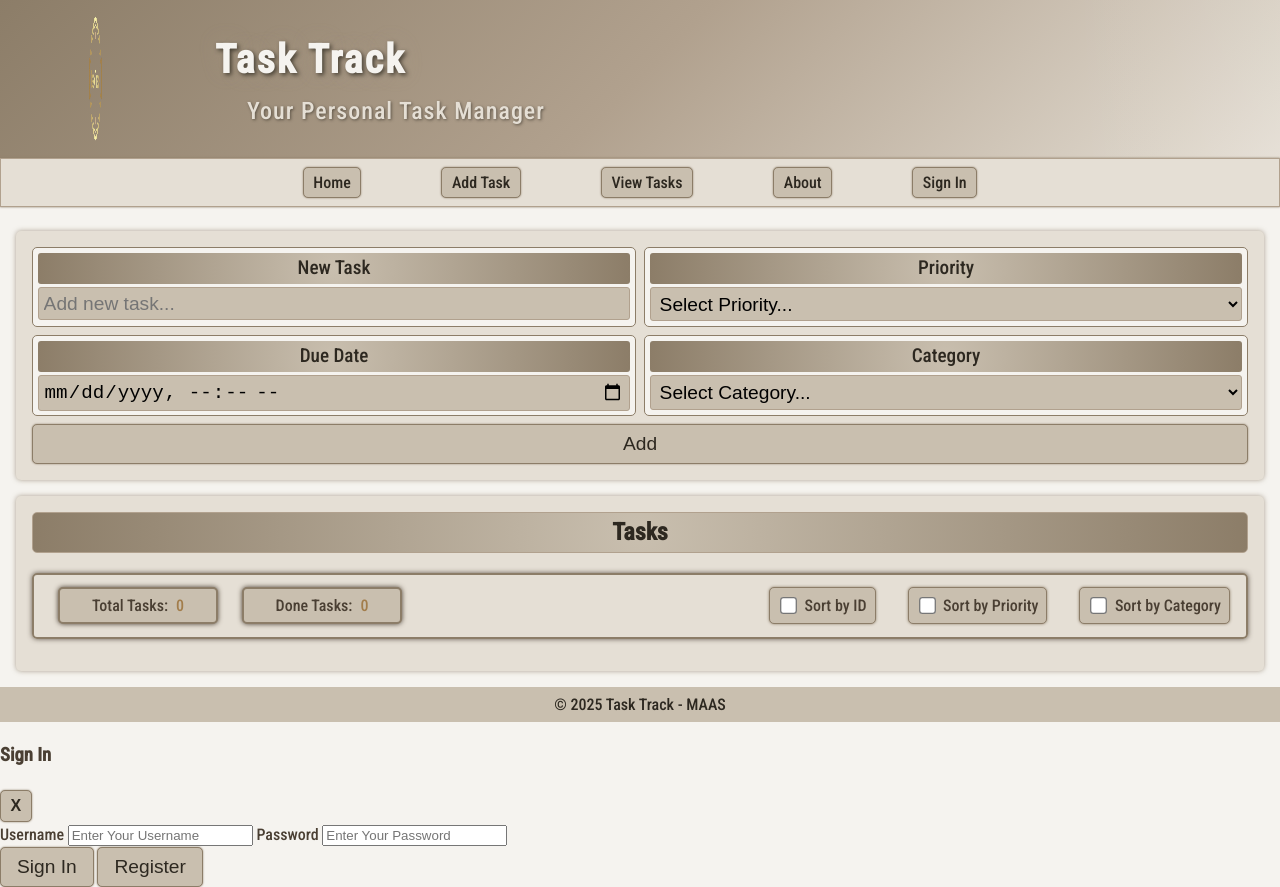
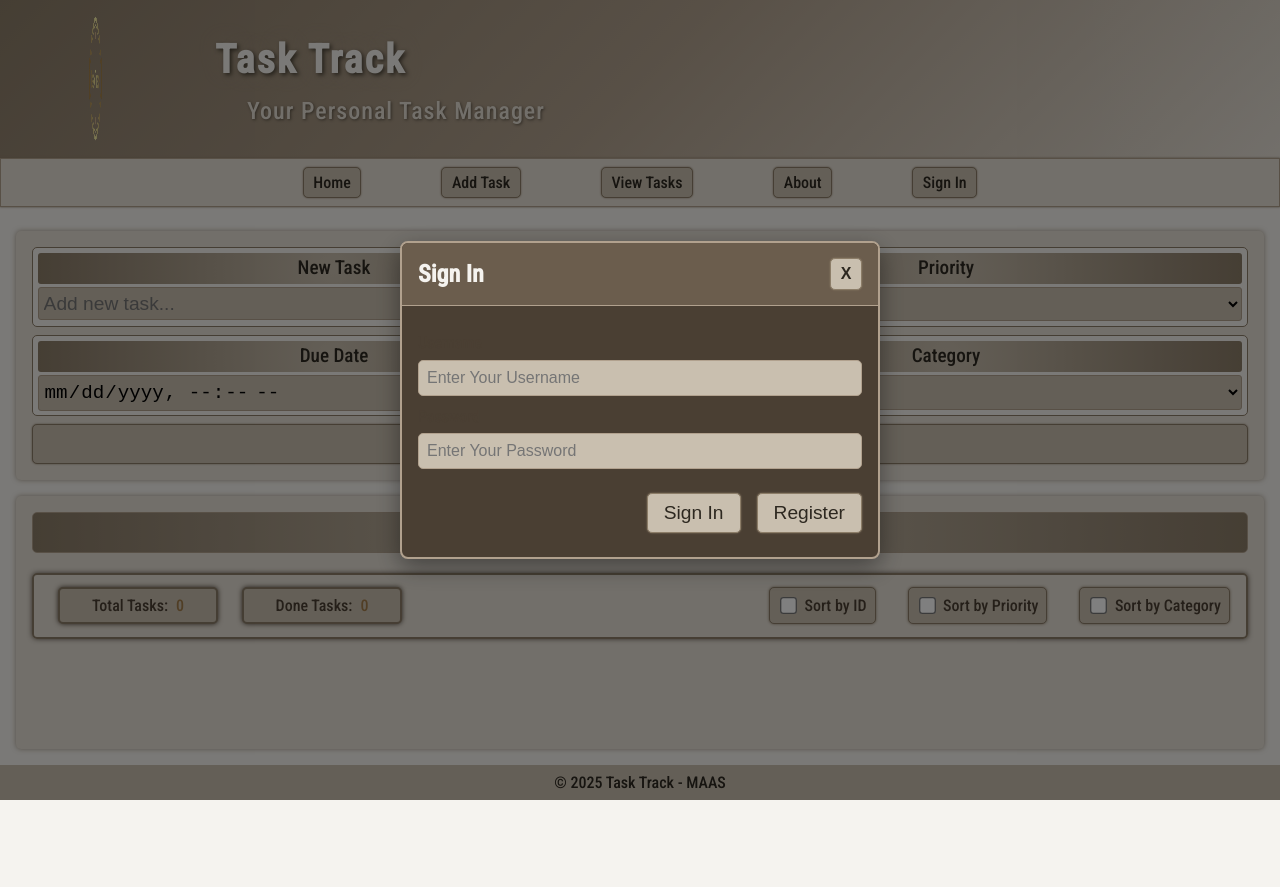
Before and after one commit to AlaaAlsous/Task-Track, a website: page public/index.html in a window 1280 px wide. Both pictures are taken after a click on the link "Sign In". After the commit the page ends 800 px from the top, so only its background shows below. Drawn offline with Linux system fonts and the light colour scheme; no server answers.

Commit message:
Improve modal layout and appearance

```diff
--- a/public/styles.css
+++ b/public/styles.css
@@ -480,7 +480,9 @@ main {
   z-index: 1000;
   user-select: none;
   border: 3px solid #d4a674d0;
-  box-shadow: 0 0 5px #d4a574, 0 0 10px #d4a57455;
+  box-shadow:
+    0 0 5px #d4a574,
+    0 0 10px #d4a57455;
   text-align: center;
   font-size: clamp(1rem, 3vw, 1.3rem);
   background: linear-gradient(135deg, #4a3f33 0%, #8c7d68 50%, #c9bfaf 100%);
@@ -568,6 +570,76 @@ main {
 }
 .btn-back:hover {
   background-color: #8c7d68;
+}
+.modal-overlay {
+  position: fixed;
+  inset: 0;
+  background: #00000080;
+  display: flex;
+  align-items: center;
+  justify-content: center;
+  z-index: 2000;
+}
+.modal {
+  width: min(480px, 92vw);
+  background: #4a3f33;
+  border: 2px solid #b1a18e;
+  border-radius: 8px;
+  box-shadow: 0 8px 24px #00000066;
+  overflow: hidden;
+  animation: slide-down 0.4s ease-out;
+}
+@keyframes slide-down {
+  from {
+    opacity: 0;
+    transform: translateY(-50px);
+  }
+  to {
+    opacity: 1;
+    transform: translateY(0);
+  }
+}
+.modal-header {
+  display: flex;
+  align-items: center;
+  justify-content: space-between;
+  padding: 0.75rem 1rem;
+  background: #6b5d4d;
+  border-bottom: 1px solid #b1a18e;
+  user-select: none;
+}
+.modal-body {
+  padding: 1rem;
+  user-select: none;
+}
+.modal-header h3 {
+  margin: 0;
+  font-size: clamp(1.2rem, 3vw, 1.5rem);
+  color: #f5f3ef;
+}
+.modal-actions {
+  display: flex;
+  gap: 1rem;
+  margin-top: 1.5rem;
+  justify-content: flex-end;
+}
+.modal-body label {
+  display: block;
+  margin: 0.5rem 0 0.25rem;
+}
+.modal-body input {
+  width: 100%;
+  padding: 0.5rem;
+  border-radius: 5px;
+  border: 1px solid #b1a18e;
+  background: #c9bfaf;
+  color: #2d2820;
+  font-size: clamp(0.8rem, 2vw, 1rem);
+  outline: none;
+}
+.error {
+  color: #d4a574;
+  margin-top: 0.5rem;
 }
 .remove-task {
   animation: fade-out 0.5s ease-in-out forwards;
```
